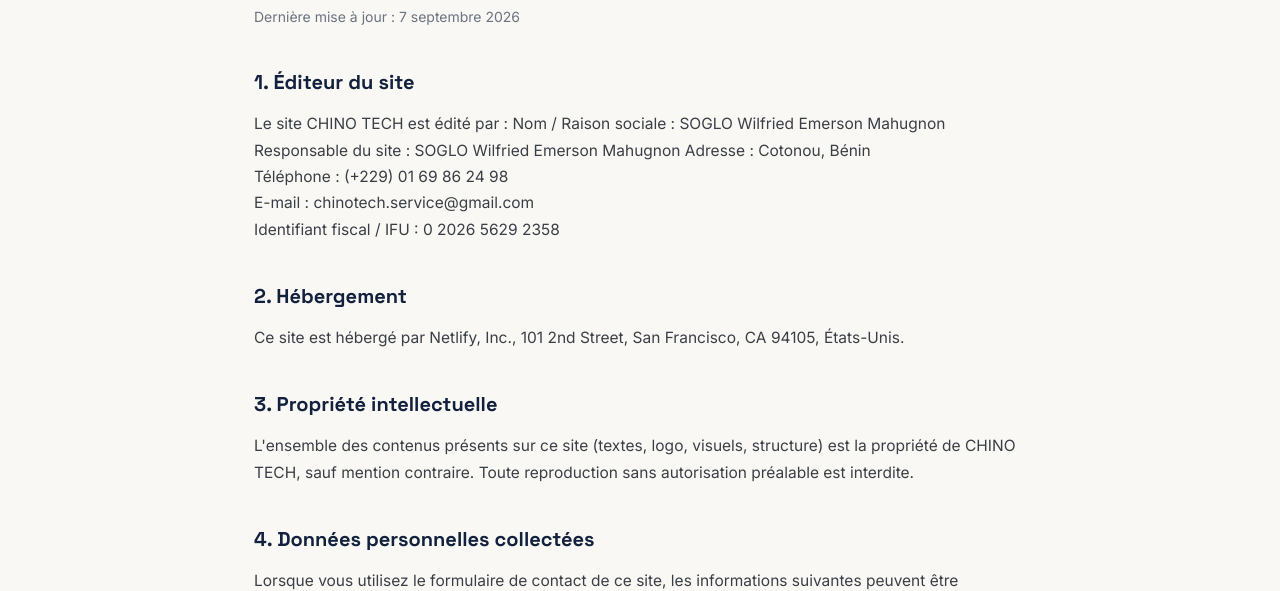
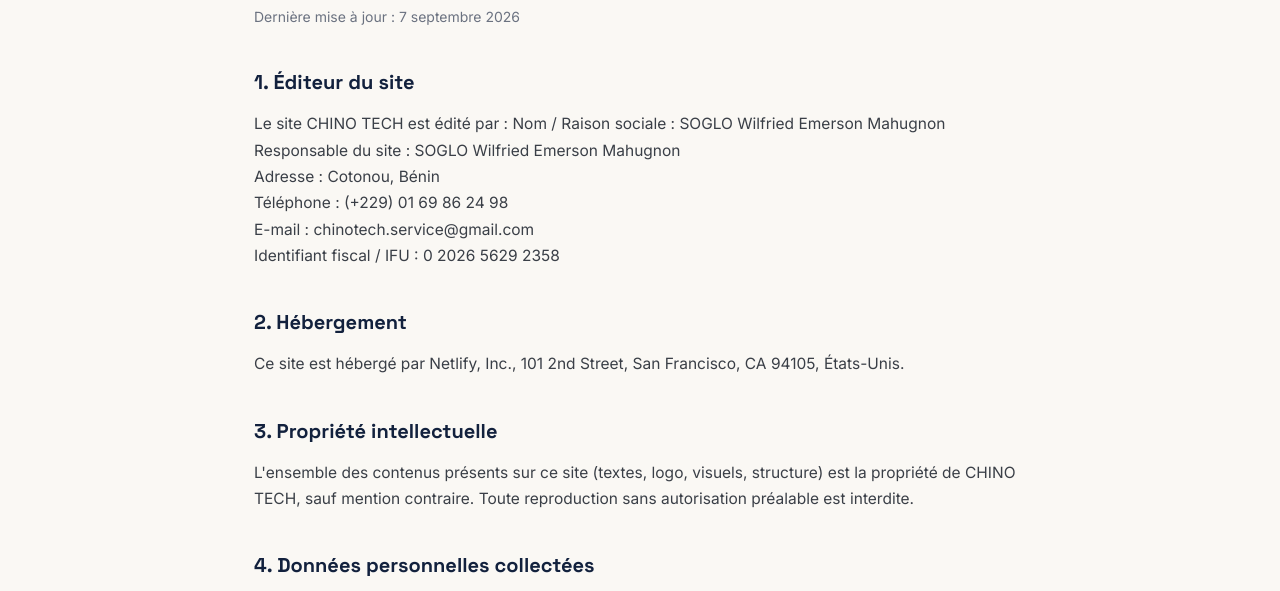
Before and after one commit to Msonchini/chinotech-site, a plain HTML site: page mentions-legales.html in a window 1280 px wide. Shown: the part 191-782 px from the top of the page. Drawn offline with Linux system fonts and the light colour scheme.

Commit message:
Update mentions-legales.html

```diff
--- a/mentions-legales.html
+++ b/mentions-legales.html
@@ -67,8 +67,8 @@
   <p>
     Le site CHINO TECH est édité par :
 
-    Nom / Raison sociale : SOGLO Wilfried Emerson Mahugnon
-    Responsable du site : SOGLO Wilfried Emerson Mahugnon
+    Nom / Raison sociale : SOGLO Wilfried Emerson Mahugnon<br>
+    Responsable du site : SOGLO Wilfried Emerson Mahugnon<br>
     Adresse : Cotonou, Bénin<br>
     Téléphone : (+229) 01 69 86 24 98<br>
     E-mail : chinotech.service@gmail.com<br>
```
